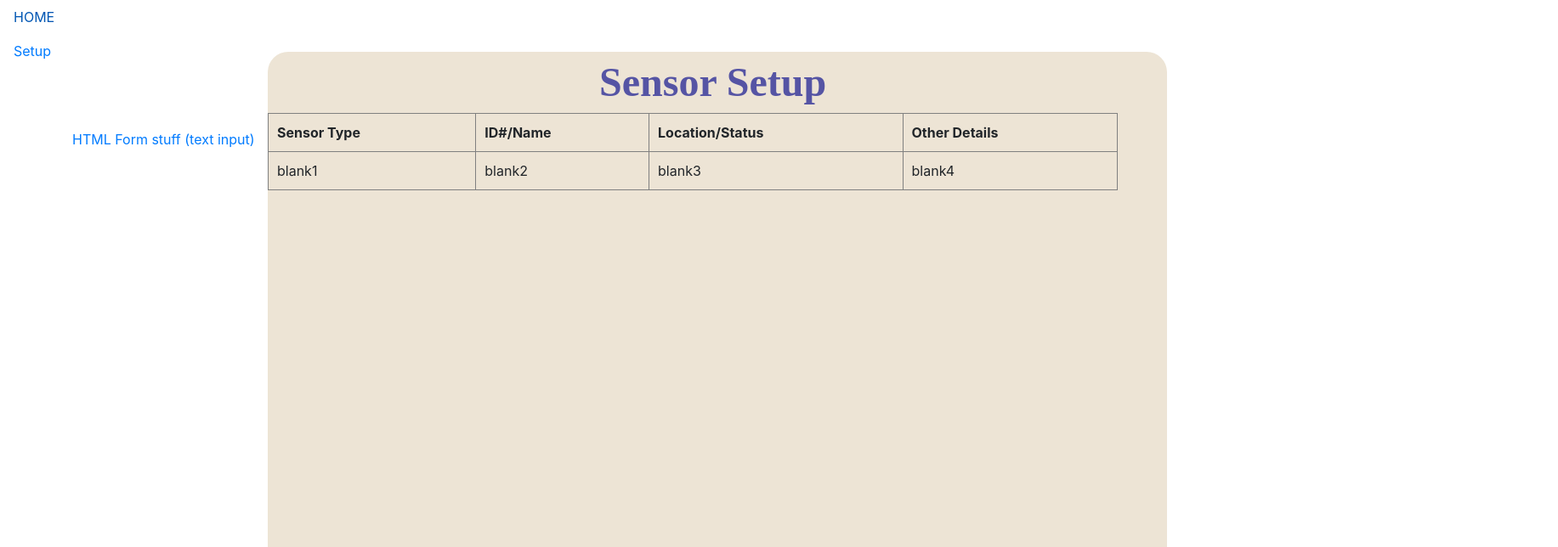
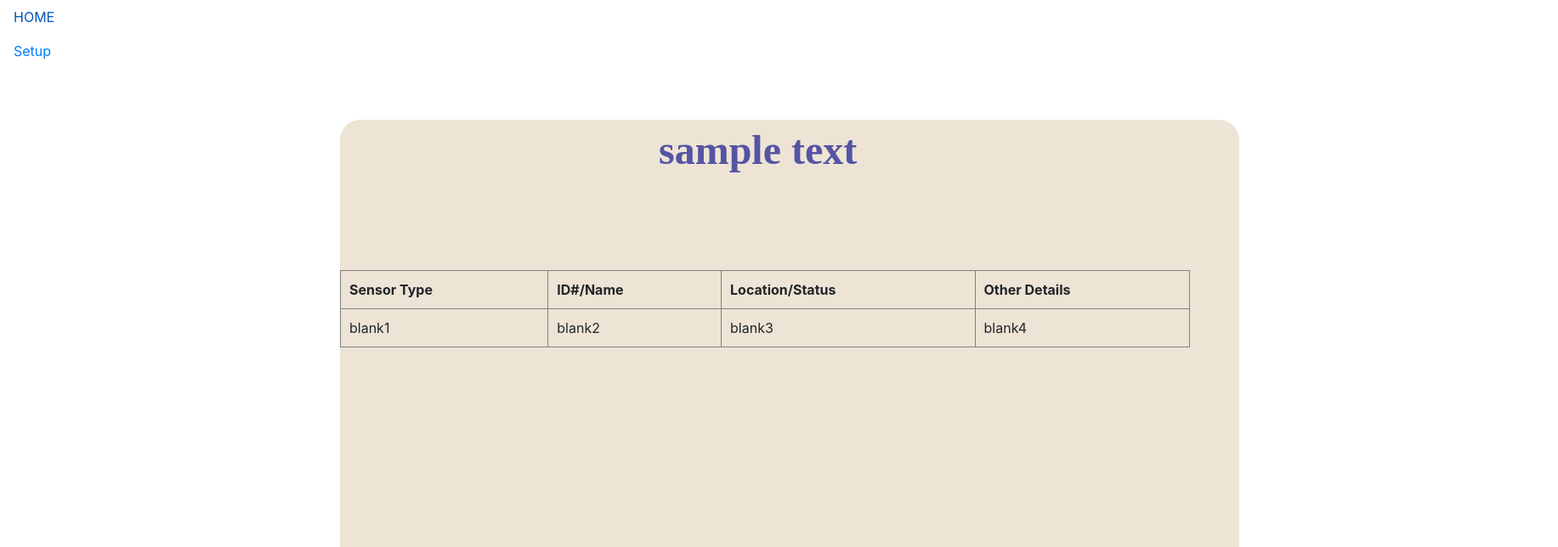
Before and after one commit to robinfintz/TeamTech21_MERN, a React (Create React App) app in the folder frontend/: page /Setup in a window 1280 px wide. Shown: the top 644 px of the page at 85% size, 1833 px wide, since content can reach past the window. Built offline with nearby package versions, Linux system fonts and the light colour scheme.

Commit message:
added styles.css

```diff
--- a/frontend/src/App.css
+++ b/frontend/src/App.css
@@ -42,7 +42,7 @@
 }
 
 .rectangle {
-  position: absolute;
+  position: relative;
   width: 1058px;
   height: 1013px;
   left: 315px;
--- a/frontend/src/App.js
+++ b/frontend/src/App.js
@@ -21,6 +21,7 @@ import Location from './views/Location';
 import Setup from './views/Setup';
 import Settings from './views/Settings';
 import Employees from './views/Employees';
+
 
 function App() {
   let [username, setUsername] = useState("")
--- a/frontend/src/views/Setup.js
+++ b/frontend/src/views/Setup.js
@@ -3,25 +3,20 @@ import Container from "react-bootstrap/Container"
 import Row from "react-bootstrap/Row"
 import Col from "react-bootstrap/Col"
 import 'bootstrap/dist/css/bootstrap.min.css';
+import './styles.css';
 
 
 const Setup = () => {
     return (
     <div>
         <Container>
-        <div class = "rectangle">
+        <div className = "rectangle">
             <Row>
-                <Col style={
-                    {position: "absolute",
-                    width: "541px",
-                    height: "105px",
-                    left: "375px",
-
-                    fontSize: "300%",
-                    fontWeight: "bold",
-                    color: "#5554A4",
-                    fontFamily: "Righteous"}
-                }>Sensor Setup</Col>
+                <Col>
+                <div className = "purp">
+                    sample text
+                </div>
+                </Col>
             </Row>
 
             <div className="spacer" > &nbsp; </div>
--- /dev/null
+++ b/frontend/src/views/styles.css
@@ -0,0 +1,10 @@
+.purp{
+    position: relative;
+    width: 100%;
+    height: 105px;
+    left: 375px;
+    font-size: 300%;
+    font-weight: bold;
+    color: #5554A4;
+    font-family:  Righteous;
+  }
```
